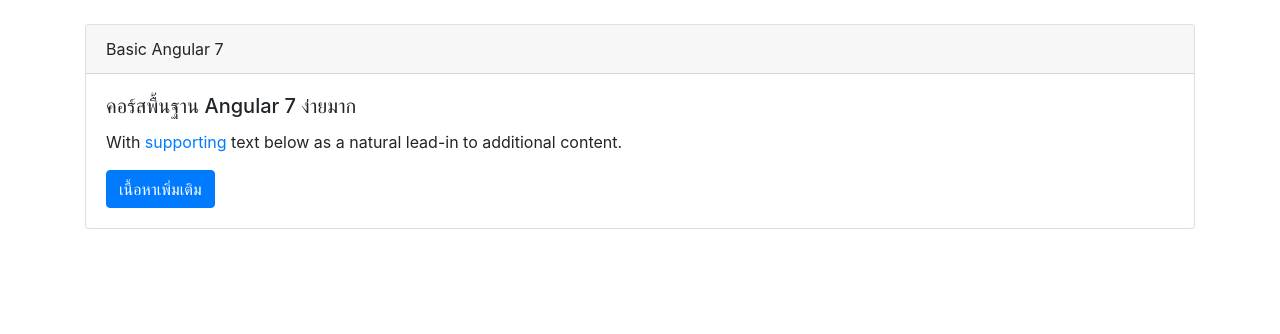
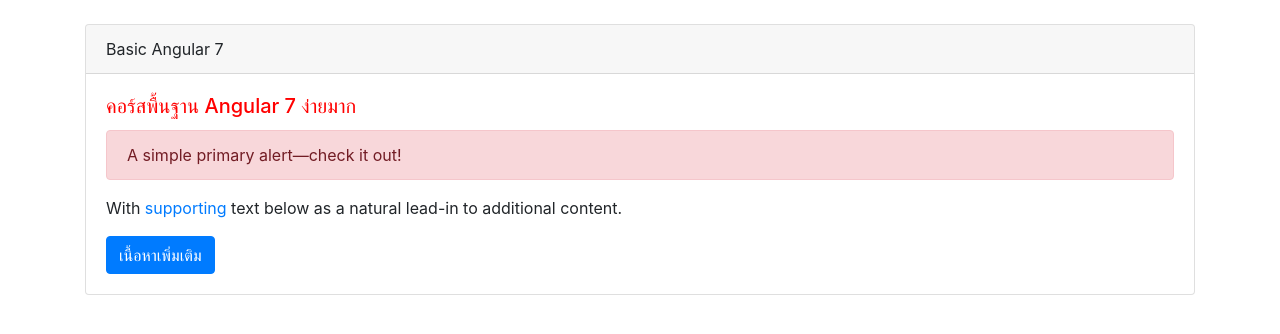
Before and after one commit to un4ckn0wl3z/basic-angular7, an Angular app: page / in a window 1280 px wide. Shown: the top 334 px of the page. Built offline with nearby package versions, Linux system fonts and the light colour scheme.

Commit message:
play with binding

```diff
--- a/src/app/app.component.html
+++ b/src/app/app.component.html
@@ -1,12 +1,18 @@
 <div class="container">
   <br>
 
-  <div class="card">
+  <div class="card" [id]="boxId">
     <div class="card-header">
       {{header}}
     </div>
     <div class="card-body">
-      <h5 class="card-title">{{title}}</h5>
+      <h5 class="card-title" [style.color]="styleColor">{{title}}</h5>
+
+
+      <div [class]="alertClass" role="alert">
+        A simple primary alert—check it out!
+      </div>
+
       <p class="card-text" [innerHTML]="content"></p>
       <a [attr.un4c]="un4cx" target="_blank" [href]="linkAddress" class="btn btn-primary" [innerText]="button"> </a>
 
--- a/src/app/app.component.ts
+++ b/src/app/app.component.ts
@@ -13,9 +13,17 @@
   content: string = `With <a target="_blank" href="https://getbootstrap.com/docs/4.0/components/card/">supporting</a> text below as a natural lead-in to additional content.`;
   linkAddress: string = 'https://getbootstrap.com/';
   un4cx: string = 'anuwat.rocks';
+  styleColor:string = 'blue';
+  boxId: string = `box-${Math.random()}`;
+  alertClass: string = 'alert alert-primary';
+
 
   constructor() {
-    setTimeout(() => this.title = 'คอร์สพื้นฐาน Angular 7 ง่ายมาก', 1000);
+    setTimeout(() => {
+      this.styleColor = 'red';
+      this.alertClass = 'alert alert-danger';
+      this.title = 'คอร์สพื้นฐาน Angular 7 ง่ายมาก';
+    }, 1000);
   }
 
 
```
